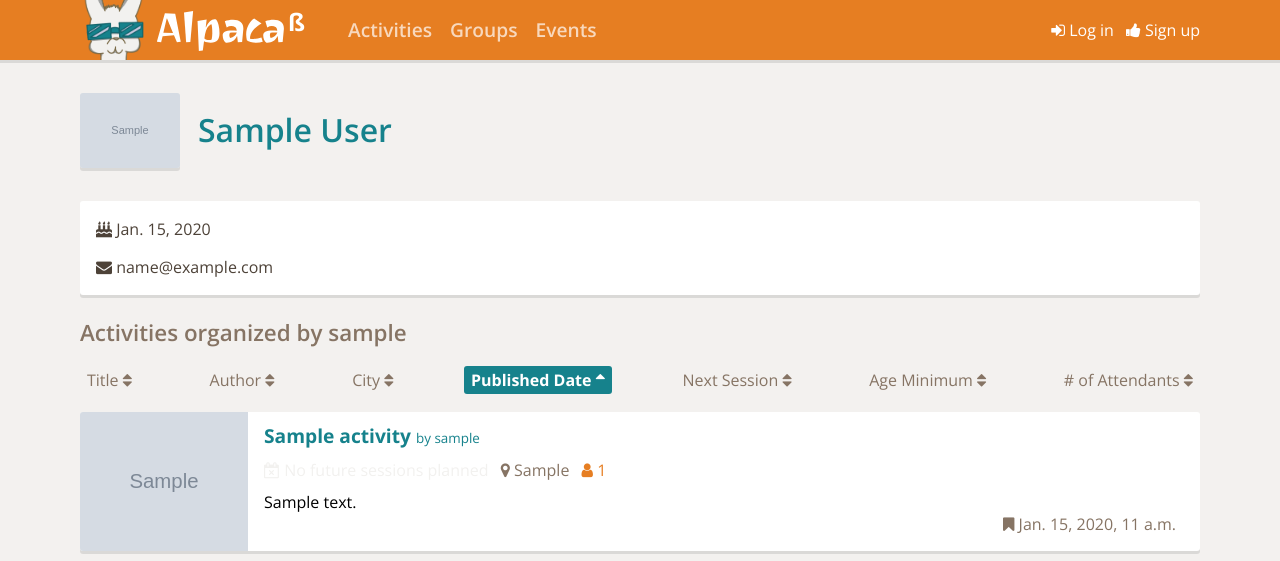
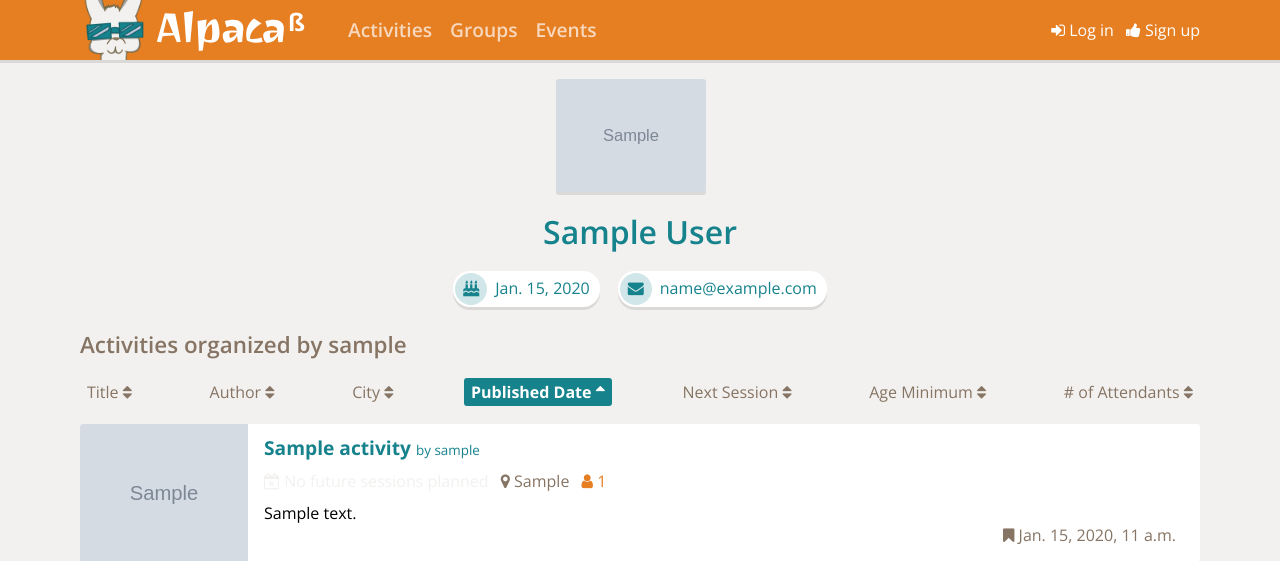
Before and after one commit to Sirikon/WarLlama, a Django app: a page that uses src/Alpaca/templates/Alpaca/user-profile/user-profile.html in a window 1280 px wide. Shown: the top 561 px of the page. Run offline with Django 3.2, Linux system fonts and the light colour scheme; tables that the repository leaves empty hold one stand-in row (values such as "Sample post"); grey boxes marked "Sample" are stand-in pictures; data that the repository does not hold is empty; style sheets or scripts are compiled from the project's sources; parts of the project's set-up code (start-up, migrations or seed data) failed here and were passed over; some libraries are stand-ins or nearby versions.

Commit message:
Working on user profile

```diff
--- a/src/Alpaca/templates/Alpaca/user-profile/user-profile.html
+++ b/src/Alpaca/templates/Alpaca/user-profile/user-profile.html
@@ -4,25 +4,30 @@
 {% block content %}
 
     <div class="al-flex-row al-margin-top">
-        <img draggable="false" class="al-margin-right al-rounded" src="{{ looking_at_user.profile.avatar.url}}" width="100px" height="auto"/>
-        <h1 class="al-title al-flex-grow">
-            <span>{{ looking_at_user.profile.get_display_name }}</span>
-            {% if user.username == looking_at_user.username %}
-                <a class="al-button al-button-inline al-float-right" href="{% url 'alpaca:edit_profile' %}">
-                    <i class="fa fa-pencil-square-o" aria-hidden="true"></i> <span>{% trans "Edit" %}</span>
-                </a>
-            {% endif %}
-        </h1>
+        <img draggable="false" class="al-margin-right al-rounded" src="{{ looking_at_user.profile.avatar.url}}" width="150px" height="auto"/>
     </div>
 
-    <div class="al-content-panel">
-        {% if looking_at_user.profile.show_birthday %}
-            <p><i class="fa fa-birthday-cake"></i> {{ looking_at_user.profile.birth_date }}</p>
-        {% endif %}
+    <h1 class="al-title al-text-center al-margin-top al-margin-bottom">
+        <span>{{ looking_at_user.profile.get_display_name }}</span>
+    </h1>
 
-        {% if looking_at_user.profile.show_email %}
-            <p><i class="fa fa-envelope"></i> {{ looking_at_user.email }}</p>
-        {% endif %}
+    <div class="al-flex-row al-profile-tag-list">
+        <div class="al-profile-tag">
+            <div class="al-profile-tag-icon-wrapper">
+                <i class="fa fa-birthday-cake"></i>
+            </div>
+            <div class="al-profile-tag-text">
+                <span>{{ looking_at_user.profile.birth_date }}</span>
+            </div>
+        </div>
+        <div class="al-profile-tag">
+            <div class="al-profile-tag-icon-wrapper">
+                <i class="fa fa-envelope"></i>
+            </div>
+            <div class="al-profile-tag-text">
+                <span>{{ looking_at_user.email }}</span>
+            </div>
+        </div>
     </div>
 
     <div class="al-section-title">Activities organized by {{ looking_at_user.username }}</div>
--- a/src_front/sass/user-profile/_user-profile.scss
+++ b/src_front/sass/user-profile/_user-profile.scss
@@ -1,51 +1,41 @@
 @import '../shared/variables';
+@import '../shared/global';
 
-.al-profile {
-    margin: 25px 0;
-    padding: 1px 15px;
+.al-profile-tag {
+    $height: 2em;
 
-    &-header  {
-        margin: 15px 0 25px 0;
+    @extend .al-panel;
+    display: flex;
+    background-color: white;
+    border-radius: $height/1.9;
+    padding: 2px;
+
+    &-icon-wrapper {
+        width: $height;
+        height: $height;
         display: flex;
-        flex-direction: row;
-        justify-content: space-between;
+        justify-content: center;
         align-items: center;
-    }
+        background-color: rgba($accent, 0.2);
+        border-radius: 50%;
 
-    &-user {
-        h1 {
-            font-size: 2.5em;
-            margin: 0 0 10px;
-        }
-
-        small {
-            font-size: .5em;
-            font-weight: 200;
+        .fa {
+            color: $accent;
+            margin-bottom: 2px;
         }
     }
 
-    &-next-session {
-        margin: 0;
-        color: grey;
-        font-size: 0.9em;
-        b {
-            color: black;
-            font-weight: bold;
-        }
-    }
-
-    &-menu {
-        text-align: right;
-
-        a {
-            text-decoration: none;
-        }
-    }
-
-    &-attendant {
-        display: inline-block;
-        padding: 2px 4px;
-        background-color: whitesmoke;
-        border-radius: 3px;
+    &-text {
+        display: flex;
+        justify-content: center;
+        align-items: center;
+        padding: 0 0.5em 2px 0.5em;
+        color: $accent;
     }
 }
+
+.al-profile-tag-list {
+    > .al-profile-tag:not(:first-child) {
+        margin-left: 18px;
+    }
+}
```
